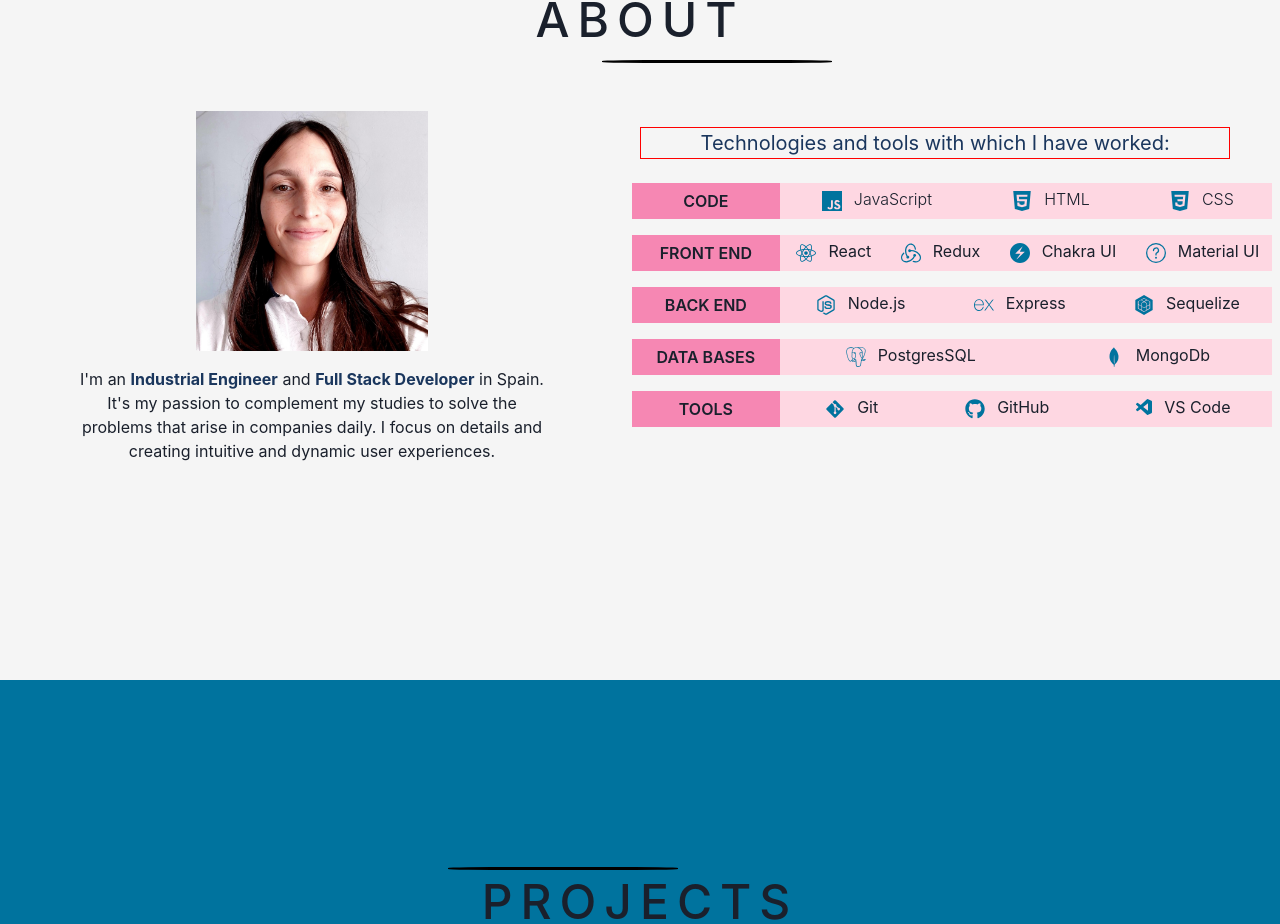
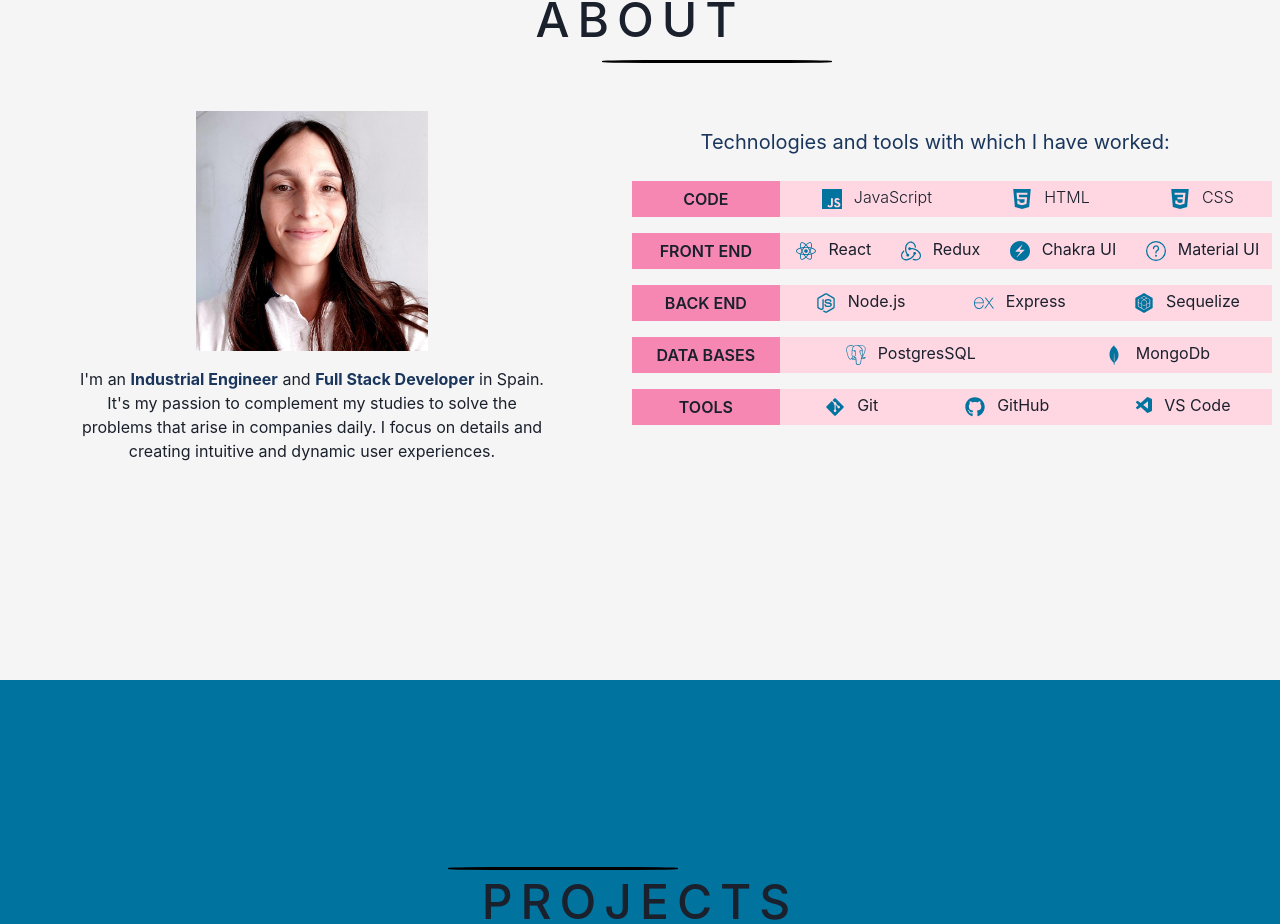
Before and after one commit to agusinglese/Portfolio, a React (Create React App) app: page / in a window 1280 px wide. Shown: the part 1000-1924 px from the top of the page. Built offline with nearby package versions, Linux system fonts and the light colour scheme.

Commit message:
Component/about/css

```diff
--- a/src/components/About.jsx
+++ b/src/components/About.jsx
@@ -94,7 +94,7 @@ function About() {
             alignItems={"start"}
             pt={"3rem"}
           >
-            <Center w="90%" m="1rem" border="1px solid red">
+            <Center w="90%" m="1rem">
               <Text textAlign={"center"} color="blue.900" fontSize={"xl"}>
                 Technologies and tools with which I have worked:
               </Text>
```
